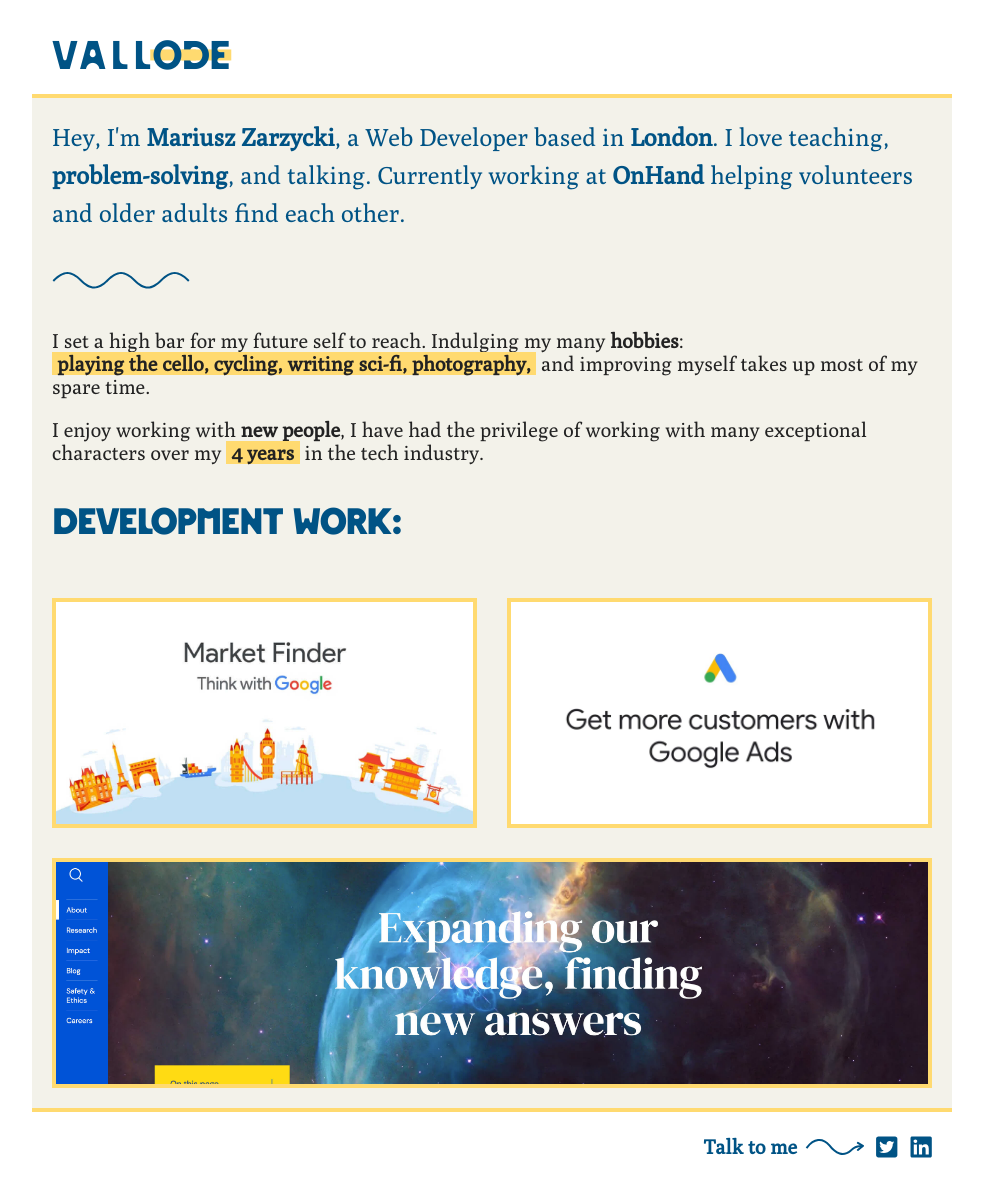
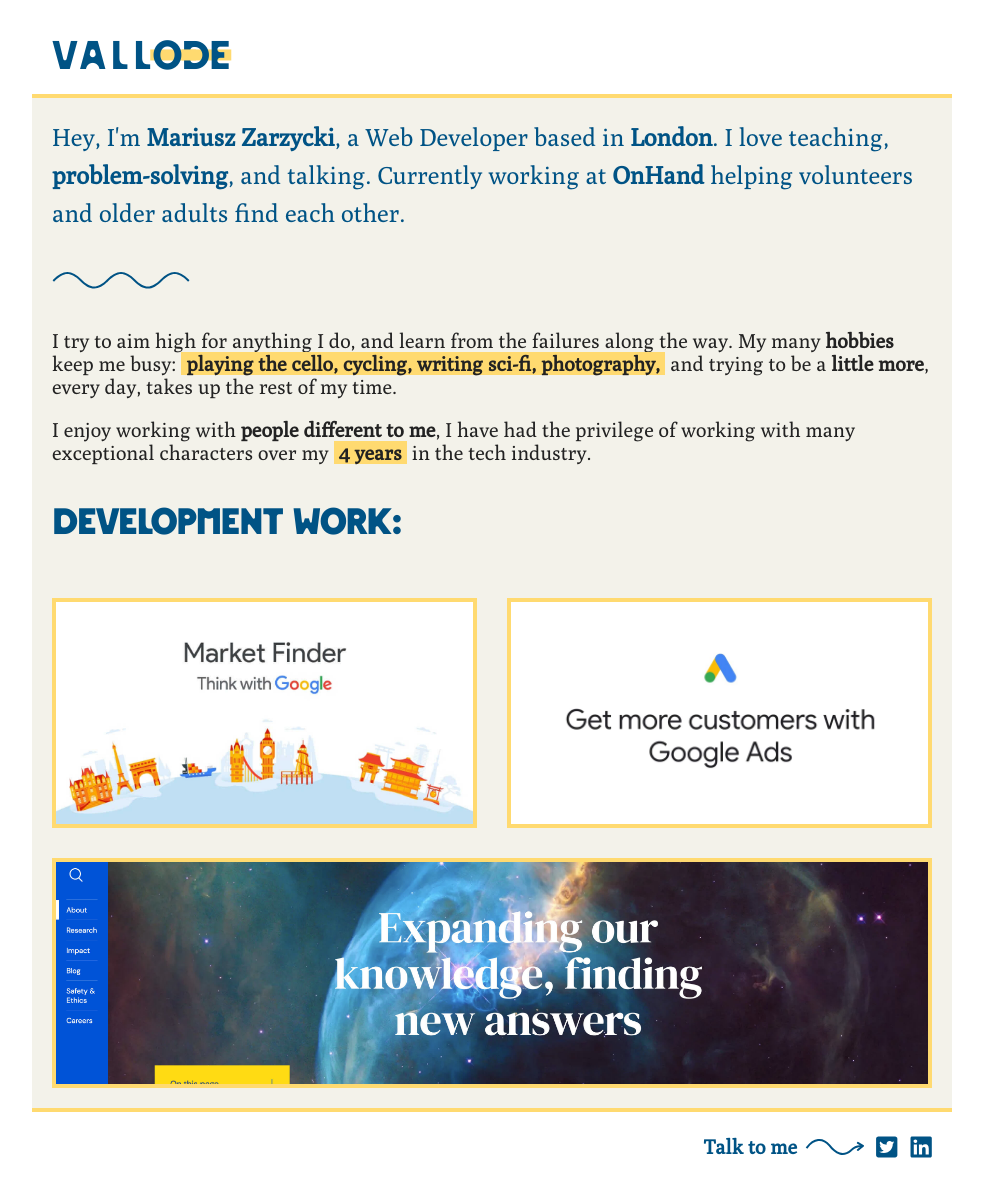
Before and after one commit to vallode/vallode.com, a Jekyll site: the page built from index.html, in a window 1280 px wide. Shown: the whole page, without its empty margins (148-1131 px from the left). Built offline with Jekyll 4.4.1, drawn with Linux system fonts in a browser that asks for light colours.

Commit message:
Adjust copy on index

```diff
--- a/index.html
+++ b/index.html
@@ -19,15 +19,16 @@
 <hr>
 
 <p>
-  I set a high bar for my future self to reach. Indulging my
-  many <b>hobbies</b>: <span>playing the cello, cycling, writing sci-fi,
-  photography,</span> and improving myself takes up most of my spare time.
+  I try to aim high for anything I do, and learn from the failures along the
+  way. My many <b>hobbies</b> keep me busy: <span>playing the cello, cycling, writing sci-fi,
+  photography,</span> and trying to be a <b>little more</b>, every day, takes up the
+  rest of my time.
 </p>
 
 <p>
-  I enjoy working with <b>new people</b>, I have had the privilege of working
-  with many exceptional characters over my <span>4 years</span> in the tech
-  industry.
+  I enjoy working with <b>people different to me</b>, I have had the privilege
+  of working with many exceptional characters over my <span>4 years</span> in
+  the tech industry.
 </p>
 
 {% include portfolio.html %}
```
